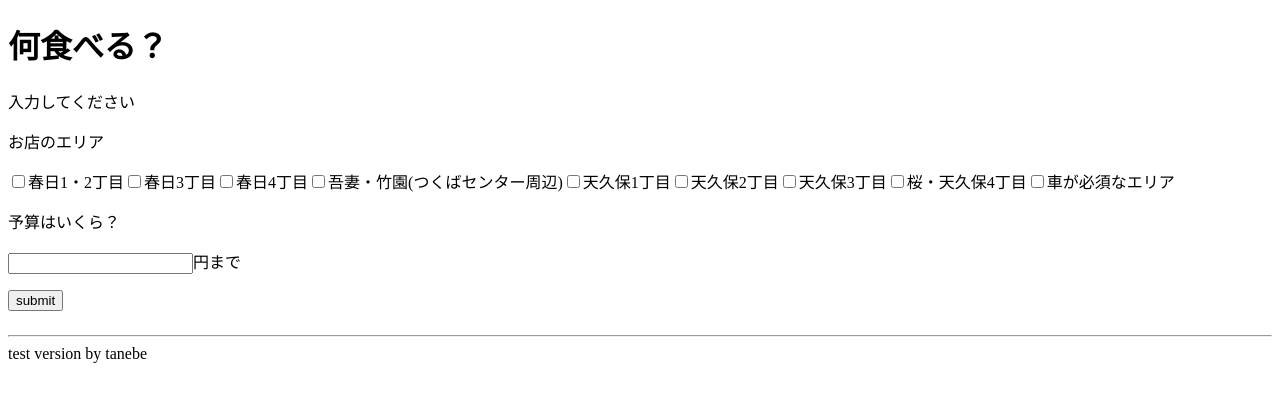
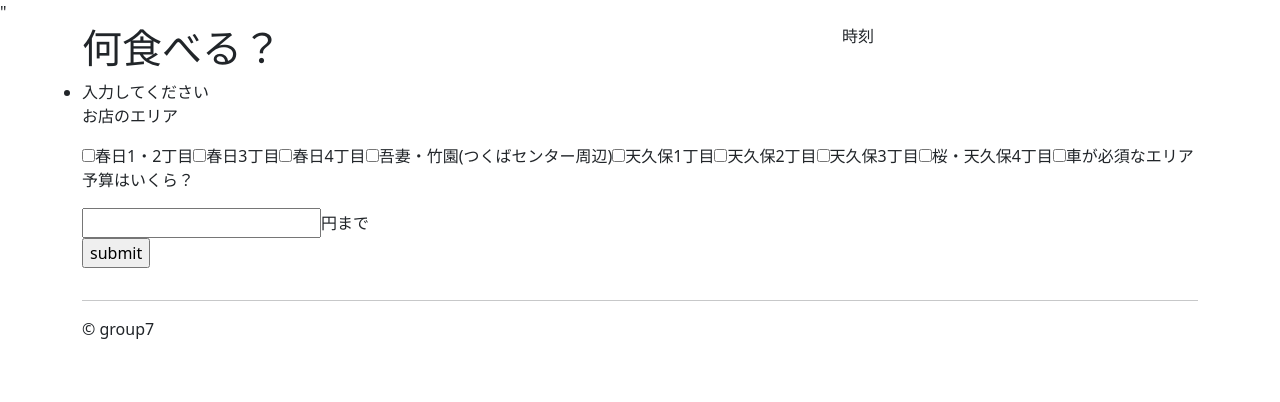
Before and after one commit to naopen/KISL-A-group7, a Flask app: page /home.html in a window 1280 px wide. Shown: the top 402 px of the page. Run offline with Flask 2, Linux system fonts and the light colour scheme.

Commit message:
remove cjse1

```diff
--- /dev/null
+++ b/static/js/home.js
@@ -0,0 +1,17 @@
+var now = new Date();
+
+var addZero = function(value) {
+    if (value < 10) {
+        value = '0' + value;
+    }
+    return value;
+};
+
+var seconds = now.getSeconds();
+var minutes = now.getMinutes();
+var hours = now.getHours();
+seconds = addZero(seconds);
+minutes = addZero(minutes);
+hours = addZero(hours);
+
+document.getElementById('currentTime').innerHTML = hours + ':' + minutes + ':' + seconds;
--- a/cjse1/templates/home.html
+++ b/templates/home.html
@@ -5,10 +5,22 @@
 		<meta name="keywords" content="">
 		<meta name="author" content="">
 		<title>何食べる？</title>
+		<link href="https://cdn.jsdelivr.net/npm/bootstrap@5.0.1/dist/css/bootstrap.min.css" rel="stylesheet" integrity="sha384-+0n0xVW2eSR5OomGNYDnhzAbDsOXxcvSN1TPprVMTNDbiYZCxYbOOl7+AMvyTG2x" crossorigin="anonymous">
+		<link rel="stylesheet" href="{{ url_for('static', filename='css/home.css') }}">
+		<script type="text/javascript" src="{{ url_for('static', filename='js/home.js') }}"></script>"
 	</head>
 	<body>
-		<div>
-			<h1>何食べる？</h1>
+		<div class="container">
+			<header>
+				<div class="row">
+					<div class="col-sm-8">
+						<h1>何食べる？</h1>
+					</div>
+					<div class="col-sm-4">
+						<p id="currentTime">時刻</p>
+					</div>
+				</div>
+			</header>
 			<form method="POST" action="basic_search">
 				<summary>入力してください</summary>
 				<table>
@@ -34,7 +46,7 @@
 			</form>
 			<hr>
 			<div>
-				<a>test version by tanebe</a>
+				<a>&copy; group7</a>
 			</div>
 		</div>
 	</body>
```
Also changed, not shown: main.py (renamed from cjse1/main.py), templates/results.html (renamed from cjse1/templates/results.html), test.csv (renamed from cjse1/test.csv), test.db (renamed from cjse1/test.db), test2.csv (renamed from cjse1/test2.csv), test2.db (renamed from cjse1/test2.db).
